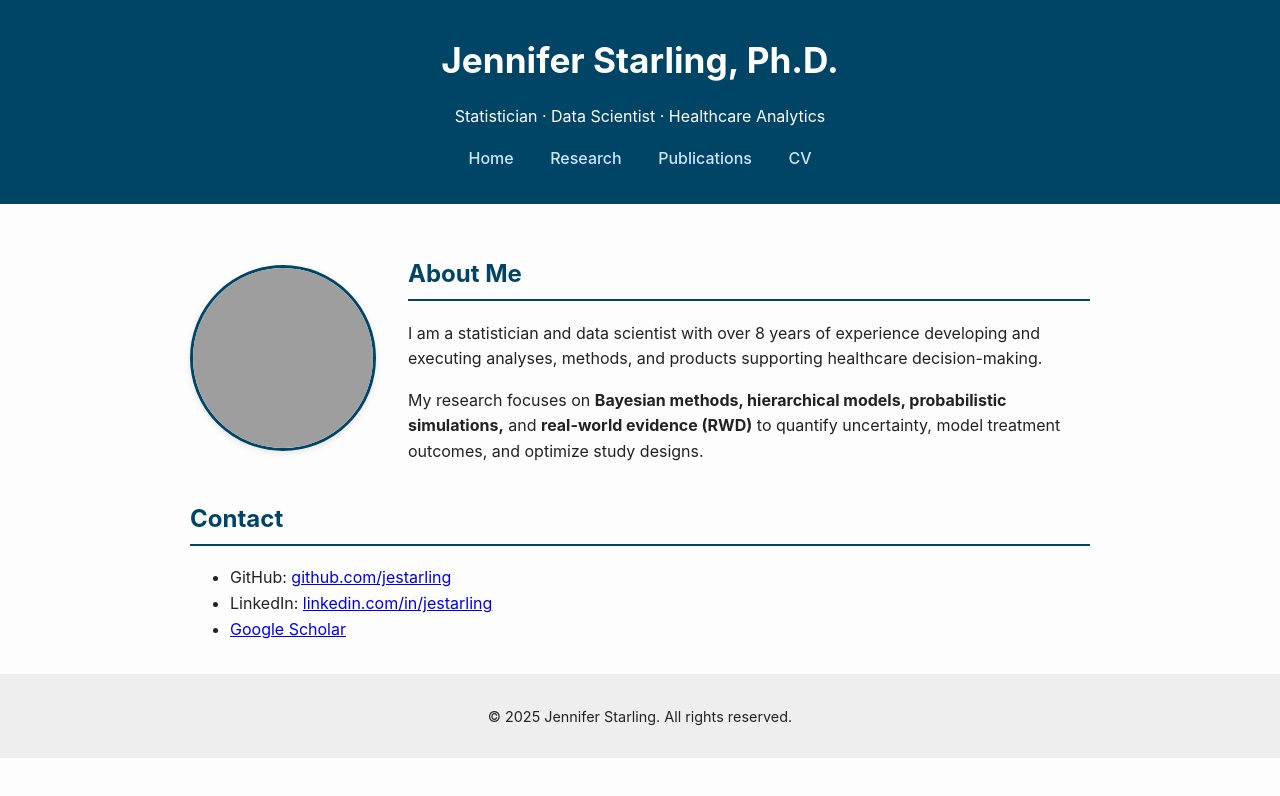
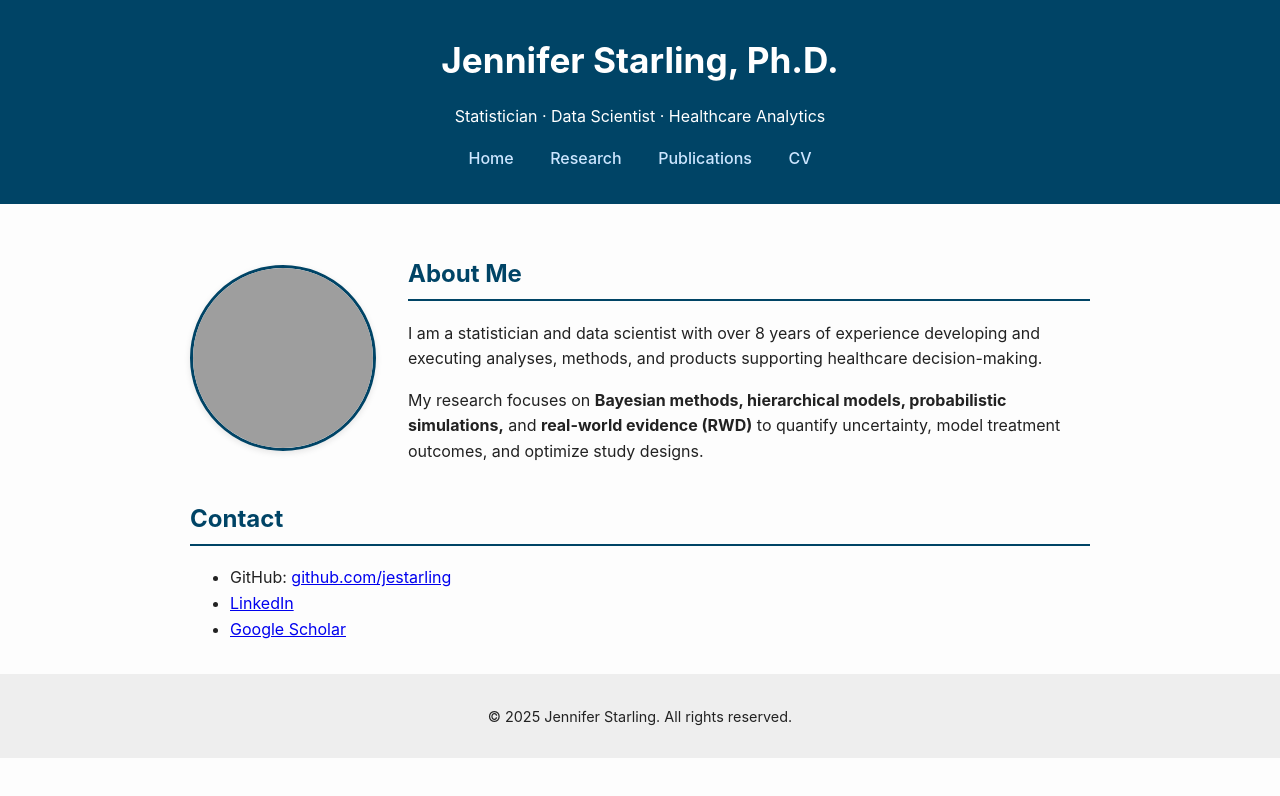
Before and after one commit to jestarling/jestarling.github.io, a plain HTML site: page index.html in a window 1280 px wide. Drawn offline with Linux system fonts and the light colour scheme; grey boxes are pictures that could not be loaded.

Commit message:
Updated site

```diff
--- a/index.html
+++ b/index.html
@@ -39,7 +39,7 @@
     <h2>Contact</h2>
     <ul>
       <li>GitHub: <a href="https://github.com/jestarling">github.com/jestarling</a></li>
-      <li>LinkedIn: <a href="https://linkedin.com/in/jestarling">linkedin.com/in/jestarling</a></li>
+      <li><a href="https://www.linkedin.com/in/jennifer-starling-ph-d-a4447b194/">LinkedIn</a></li>
       <li><a href="https://scholar.google.com/citations?hl=en&user=WPnss5sAAAAJ">Google Scholar</a></li>
       </ul>
   </section>
```
